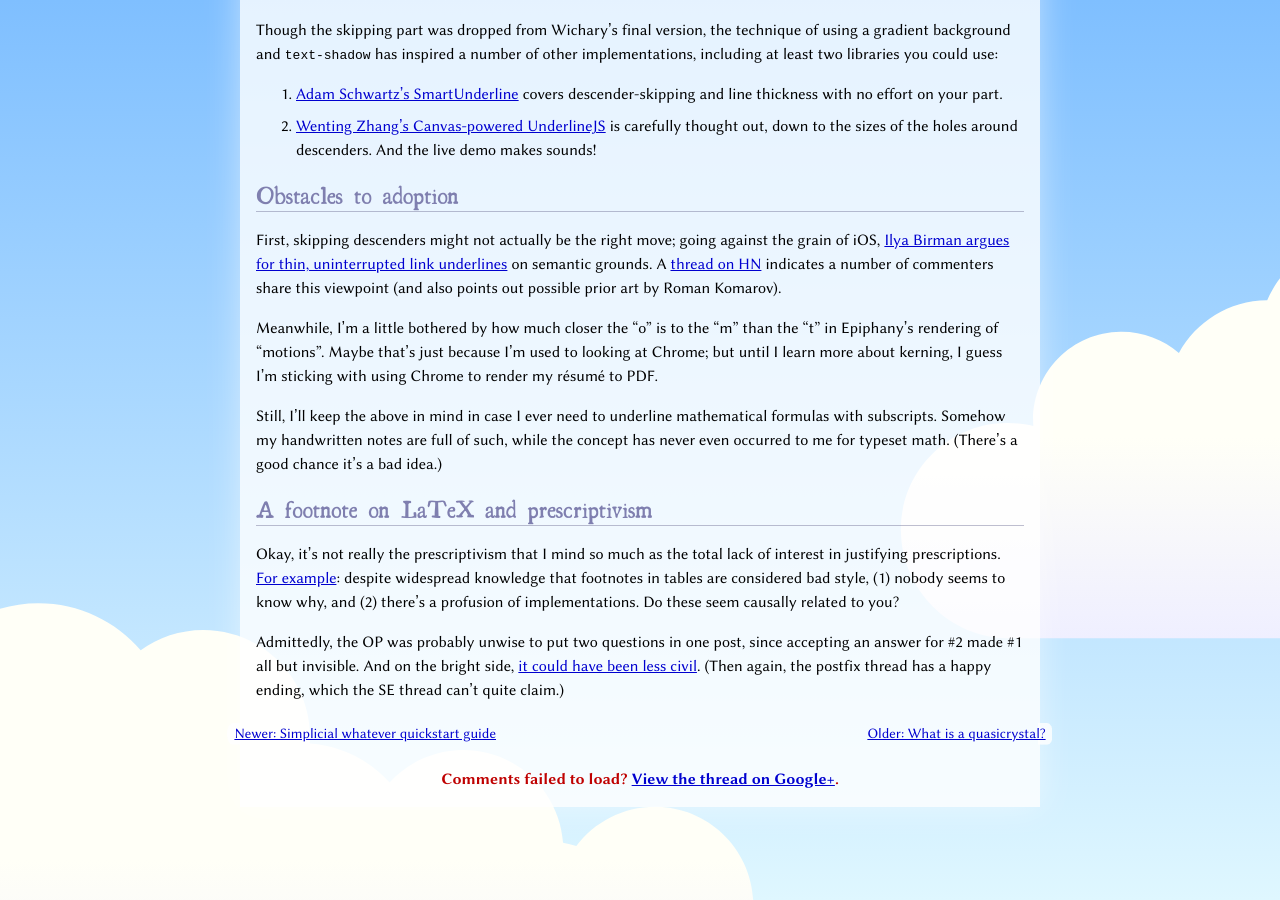
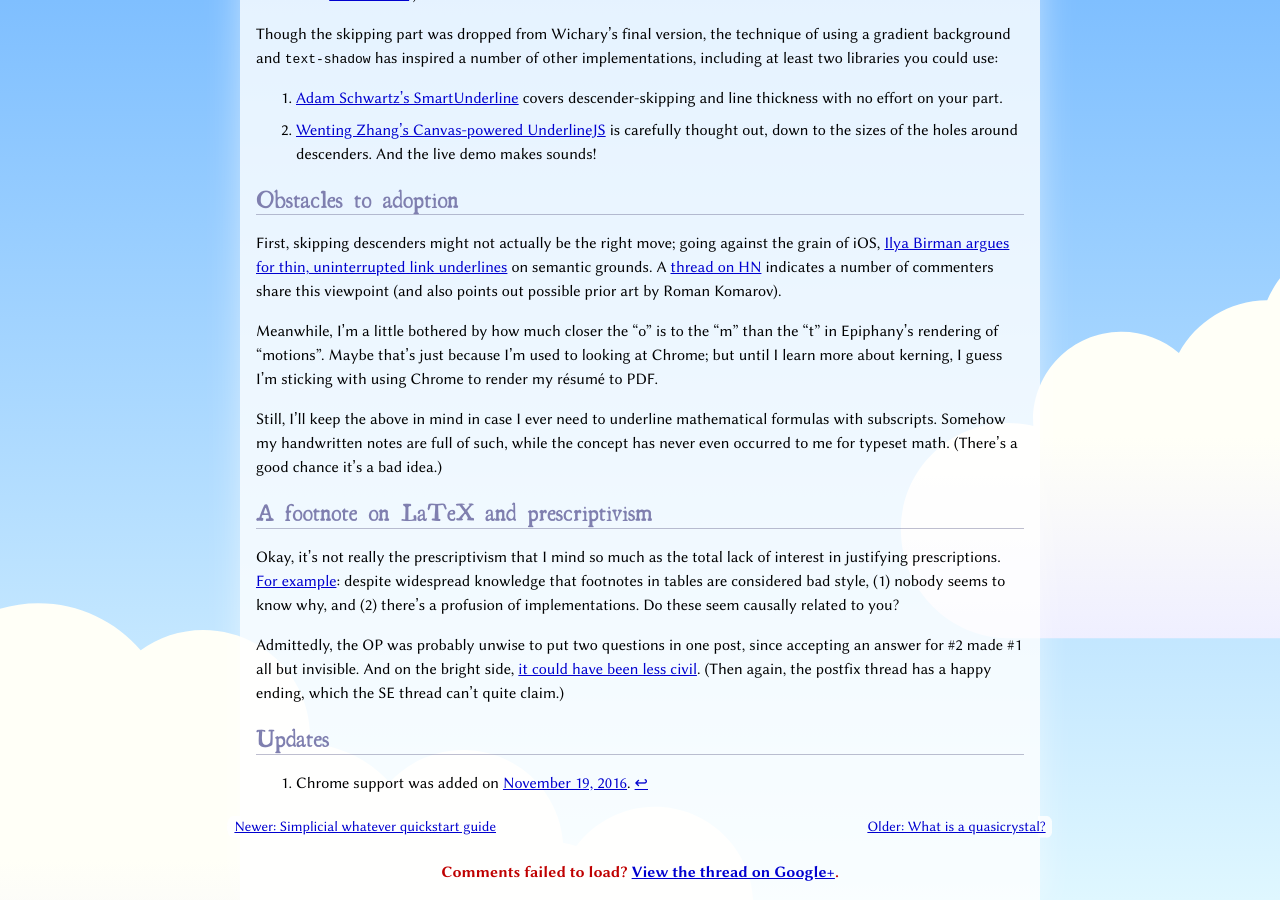
Before and after one commit to pteromys/blog, a Jekyll site: the page built from _posts/2015-11-09-underlines.md, in a window 1280 px wide and 900 px high, scrolled down 850 px. Built offline with Jekyll 4.4.1, drawn with Linux system fonts in a browser that asks for light colours; comment, search, counter and statistics services are not loaded.

Commit message:
Update post: underlines: Chrome support landed.

```diff
--- a/_posts/2015-11-09-underlines.md
+++ b/_posts/2015-11-09-underlines.md
@@ -49,6 +50,8 @@ the change was embraced by observers of iOS 8, it may be here to stay.
 [SkipInk]: https://css-tricks.com/almanac/properties/t/text-decoration-skip/
 [Comment11]: https://bugs.webkit.org/show_bug.cgi?id=127331#c11
 [WebKitSkipObjects]: https://bugs.webkit.org/show_bug.cgi?id=128723
+[^ChromeFixed]: Chrome support was added
+    on [November 19, 2016](https://bugs.chromium.org/p/chromium/issues/detail?id=649700).
 
 ## Non-native implementations and line thickness
 
@@ -125,3 +128,5 @@ which the SE thread can't quite claim.)
 
 [tablefeet]: http://tex.stackexchange.com/questions/1583/
 [postfixbody]: http://comments.gmane.org/gmane.mail.postfix.user/196733
+
+## Updates
```
Also changed, not shown: other parts of _posts/2015-11-09-underlines.md (+2 -1 lines).
